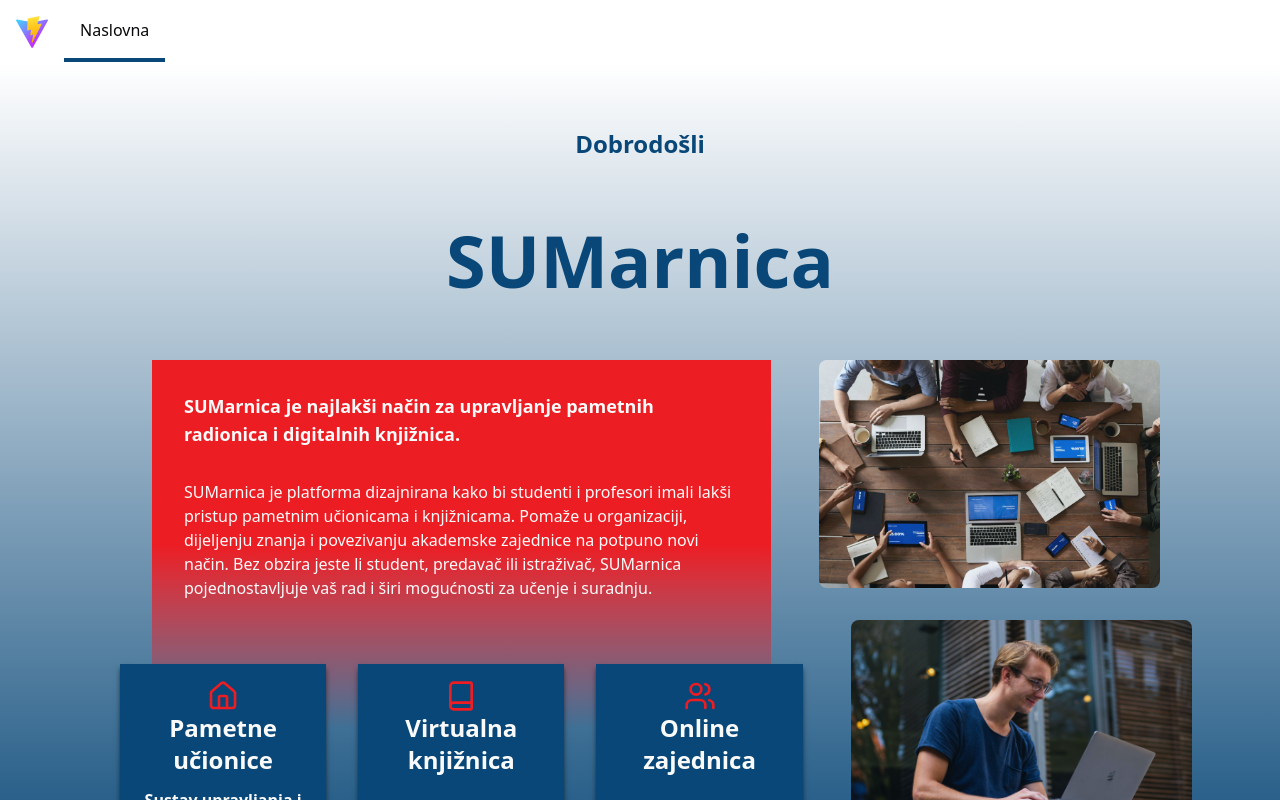
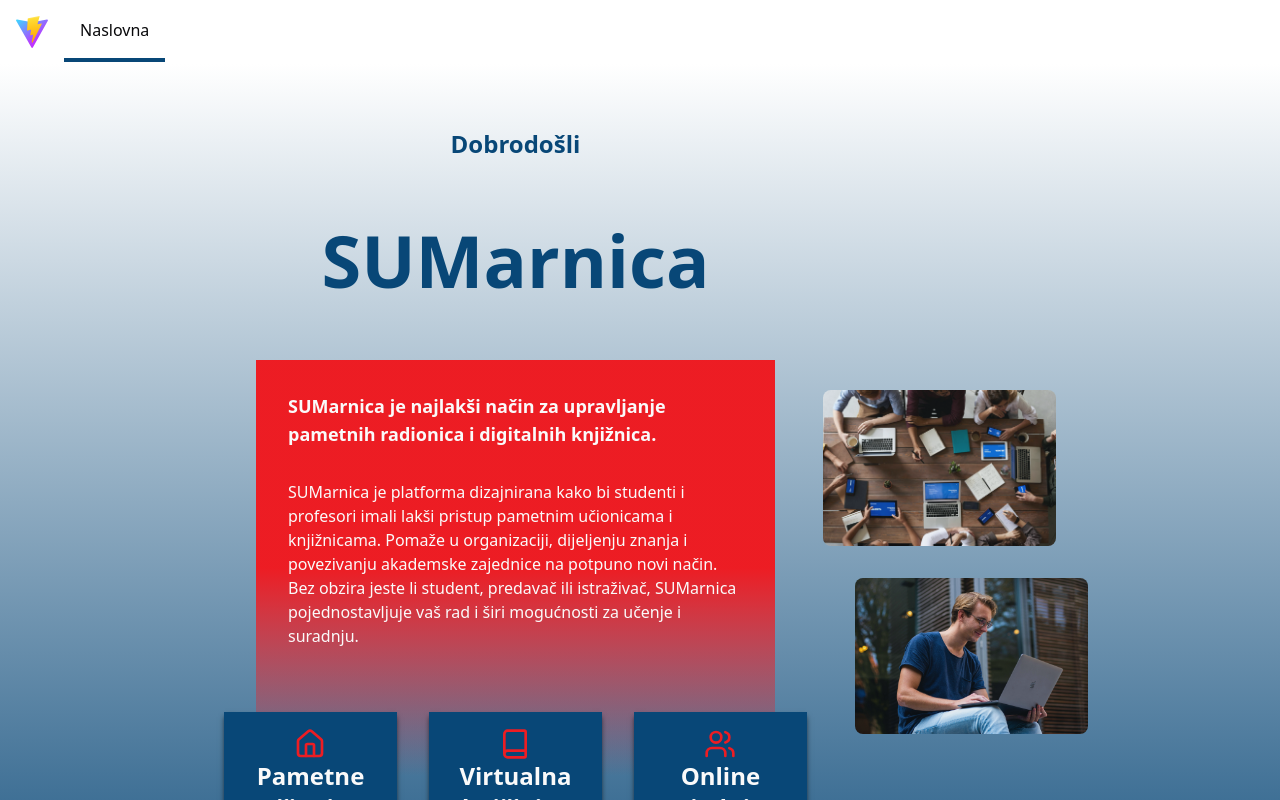
Before and after one commit to mapokapo/sumarnica-web-demo, a React (Vite) app: page / in a window 1280 px wide. Shown: the top 800 px of the page. Built offline with nearby package versions, Linux system fonts and the light colour scheme.

Commit message:
refactor: small style change

```diff
--- a/src/pages/app/smart-classrooms-page.tsx
+++ b/src/pages/app/smart-classrooms-page.tsx
@@ -2,7 +2,7 @@ import React from "react";
 
 const SmartClassroomsPage: React.FC = () => {
   return (
-    <div className="">
+    <div className="flex flex-col items-center justify-center gap-16 bg-sum-blue">
       <h1>Smart classrooms</h1>
     </div>
   );
--- a/src/pages/app/virtual-library-page.tsx
+++ b/src/pages/app/virtual-library-page.tsx
@@ -2,7 +2,7 @@ import React from "react";
 
 const VirtualLibraryPage: React.FC = () => {
   return (
-    <div className="">
+    <div className="flex flex-col items-center justify-center gap-16 bg-sum-blue">
       <h1>Virtual library</h1>
     </div>
   );
--- a/src/pages/landing-page.tsx
+++ b/src/pages/landing-page.tsx
@@ -9,16 +9,18 @@ import React from "react";
 
 const LandingPage: React.FC = () => {
   return (
-    <div className="flex h-full flex-col items-center justify-center gap-16 bg-sum-blue">
+    <div className="flex flex-col items-center justify-center gap-16 bg-sum-blue">
       <section className="flex w-full flex-1 flex-col bg-gradient-to-b from-white to-sum-blue p-4 pt-16">
-        <span className="text-center text-2xl font-semibold text-sum-blue">
-          Dobrodošli
-        </span>
-        <h1 className="my-16 text-center text-5xl font-bold text-sum-blue lg:text-7xl">
-          SUMarnica
-        </h1>
-        <div className="mx-auto flex h-full w-full flex-col-reverse justify-center gap-8 lg:w-5/6 lg:flex-row lg:gap-4">
-          <div className="flex-[2]">
+        <div className="mx-auto flex h-full w-full flex-col-reverse justify-center gap-8 lg:w-4/6 lg:flex-row lg:gap-4">
+          <div className="flex-[5]">
+            <div className="flex flex-col">
+              <span className="text-center text-2xl font-semibold text-sum-blue">
+                Dobrodošli
+              </span>
+              <h1 className="z-10 my-16 text-center text-5xl font-bold text-sum-blue lg:text-7xl">
+                SUMarnica
+              </h1>
+            </div>
             <div className="mx-8 flex flex-col gap-8 bg-gradient-to-b from-sum-red via-sum-red to-transparent p-8 pb-32 text-sum-red-foreground">
               <p className="text-lg font-semibold">
                 SUMarnica je najlakši način za upravljanje pametnih radionica i
@@ -64,7 +66,7 @@ const LandingPage: React.FC = () => {
               </div>
             </div>
           </div>
-          <div className="hidden max-h-full flex-[1] flex-col gap-8 lg:flex lg:self-baseline">
+          <div className="hidden max-h-full flex-[2] flex-col gap-8 self-center lg:flex">
             <img
               src="/stock/students-meeting-classroom.jpg"
               alt="Students having a work session around a table with laptops and notebooks"
```
